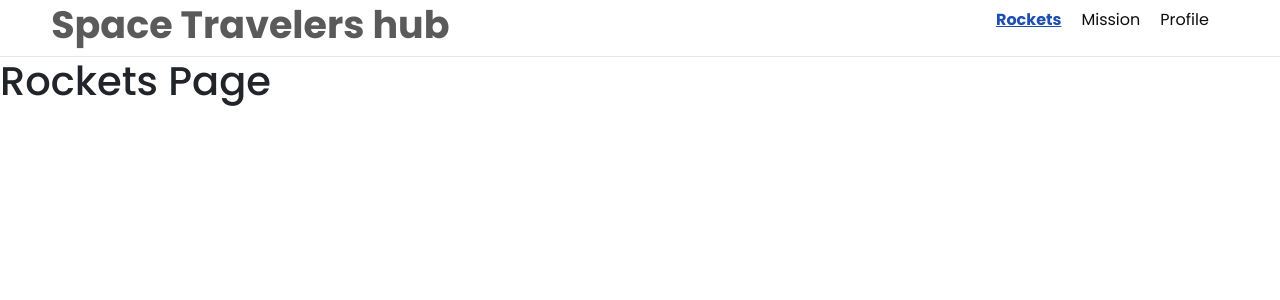
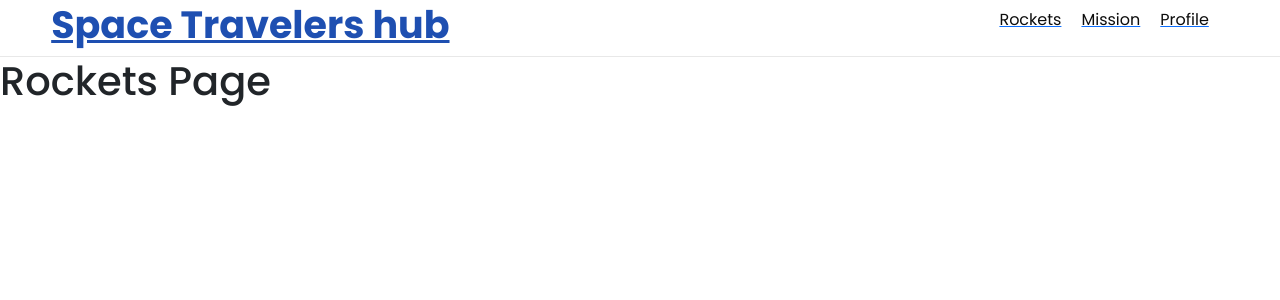
Before and after one commit to chiztechnology/space-travelers, a React (Create React App) app: page / in a window 1280 px wide. Shown: the top 300 px of the page. Built offline with nearby package versions, Linux system fonts and the light colour scheme.

Commit message:
Set active navLink using internal props

```diff
--- a/src/pages/Navbar.js
+++ b/src/pages/Navbar.js
@@ -1,21 +1,48 @@
-import React, { useState } from 'react';
-import { Link } from 'react-router-dom';
+import React from 'react';
+import { NavLink } from 'react-router-dom';
 import './Navbar.css';
 
-const Navbar = () => {
-  const [activeMenu, setActiveMenu] = useState('rockets');
-  return (
+const Navbar = () => (
   <div className="navbar-container">
     <div className="navbar-left-align">
-        <h1 className="logo"><Link className="navbar-logo-link" to="/">Space Travelers hub</Link></h1>
+      <h1 className="logo"><NavLink className="navbar-logo-link" to="/">Space Travelers hub</NavLink></h1>
       <ul className="navbar-ul">
-          <li className="navbar-ul-li"><Link className={`navbar-li-item ${activeMenu === 'rockets' ? 'active' : ''}`} to="/rockets" onClick={() => setActiveMenu('rockets')}>Rockets</Link></li>
-          <li className="navbar-ul-li"><Link className={`navbar-li-item ${activeMenu === 'missions' ? 'active' : ''}`} to="/missions" onClick={() => setActiveMenu('missions')}>Mission</Link></li>
-          <li className="navbar-ul-li"><Link className={`navbar-li-item ${activeMenu === 'profile' ? 'active' : ''}`} to="/profile" onClick={() => setActiveMenu('profile')}>Profile</Link></li>
+        <li className="navbar-ul-li">
+          <NavLink to="/rockets">
+            {({ isActive }) => (
+              <span
+                className={isActive ? 'navbar-li-item active' : 'navbar-li-item'}
+              >
+                Rockets
+              </span>
+            )}
+          </NavLink>
+        </li>
+        <li className="navbar-ul-li">
+          <NavLink to="/missions">
+            {({ isActive }) => (
+              <span
+                className={isActive ? 'navbar-li-item active' : 'navbar-li-item'}
+              >
+                Mission
+              </span>
+            )}
+          </NavLink>
+        </li>
+        <li className="navbar-ul-li">
+          <NavLink to="/profile">
+            {({ isActive }) => (
+              <span
+                className={isActive ? 'navbar-li-item active' : 'navbar-li-item'}
+              >
+                Profile
+              </span>
+            )}
+          </NavLink>
+        </li>
       </ul>
     </div>
   </div>
 );
-};
 
 export default Navbar;
```
Lines whose indentation alone changed are shown as unchanged.
